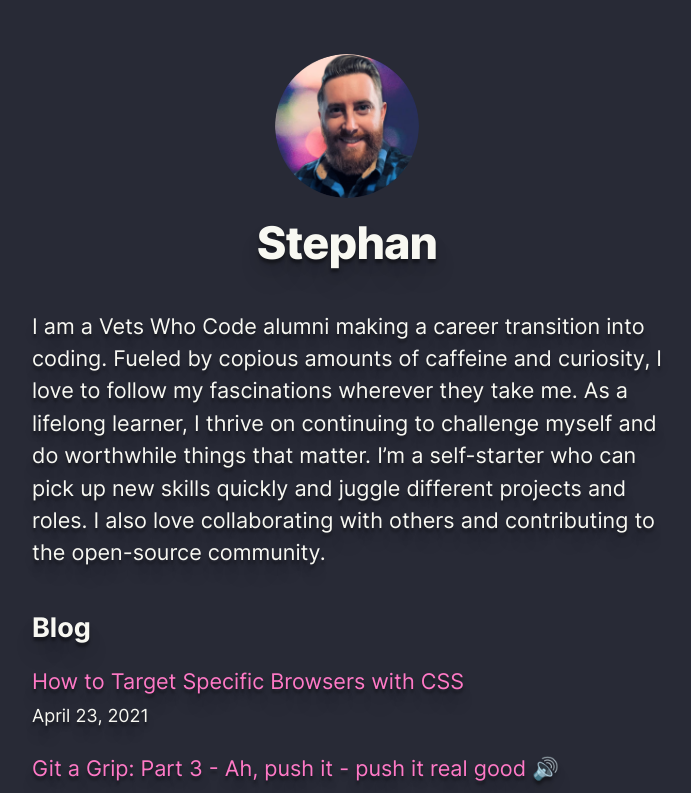
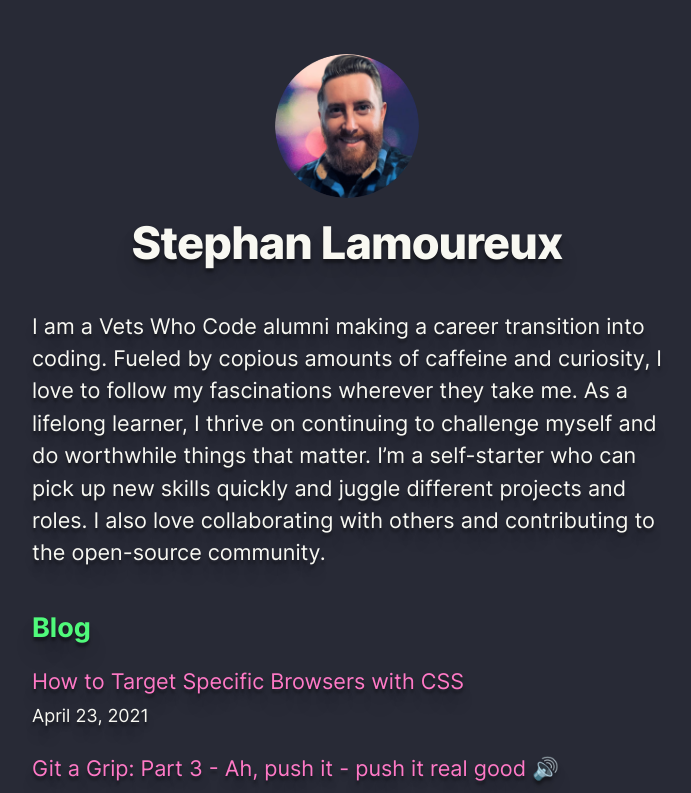
Before and after one commit to stephanlamoureux/blog, a Next.js app: page / in a window 1280 px wide. Shown: the top 793 px of the page, without its empty margins (293-984 px from the left). Built offline with nearby package versions, Linux system fonts and the light colour scheme.

Commit message:
style changes

```diff
--- a/components/layout.js
+++ b/components/layout.js
@@ -4,7 +4,7 @@ import styles from './layout.module.css'
 import utilStyles from '../styles/utils.module.css'
 import Link from 'next/link'
 
-const name = 'Stephan'
+const name = 'Stephan Lamoureux'
 export const siteTitle = 'Blog Posts'
 
 export default function Layout({ children, home }) {
@@ -51,7 +51,7 @@ export default function Layout({ children, home }) {
                 />
               </a>
             </Link>
-            <h2 className={utilStyles.headingLg}>
+            <h2 className={utilStyles.headingLgName}>
               <Link href="/">
                 <a className={utilStyles.colorInherit}>{name}</a>
               </Link>
--- a/styles/global.css
+++ b/styles/global.css
@@ -82,3 +82,7 @@ blockquote::after {
 blockquote p {
   display: inline;
 }
+
+h2,h3,h4 {
+  color: var(--dracula-green);
+}
--- a/styles/utils.module.css
+++ b/styles/utils.module.css
@@ -19,6 +19,13 @@
   font-size: 1.5rem;
   line-height: 1.4;
   margin: 1rem 0;
+}
+
+.headingLgName {
+  font-size: 1.5rem;
+  line-height: 1.4;
+  margin: 1rem 0;
+  color:#f8f8f2;
 }
 
 .headingMd {
```
